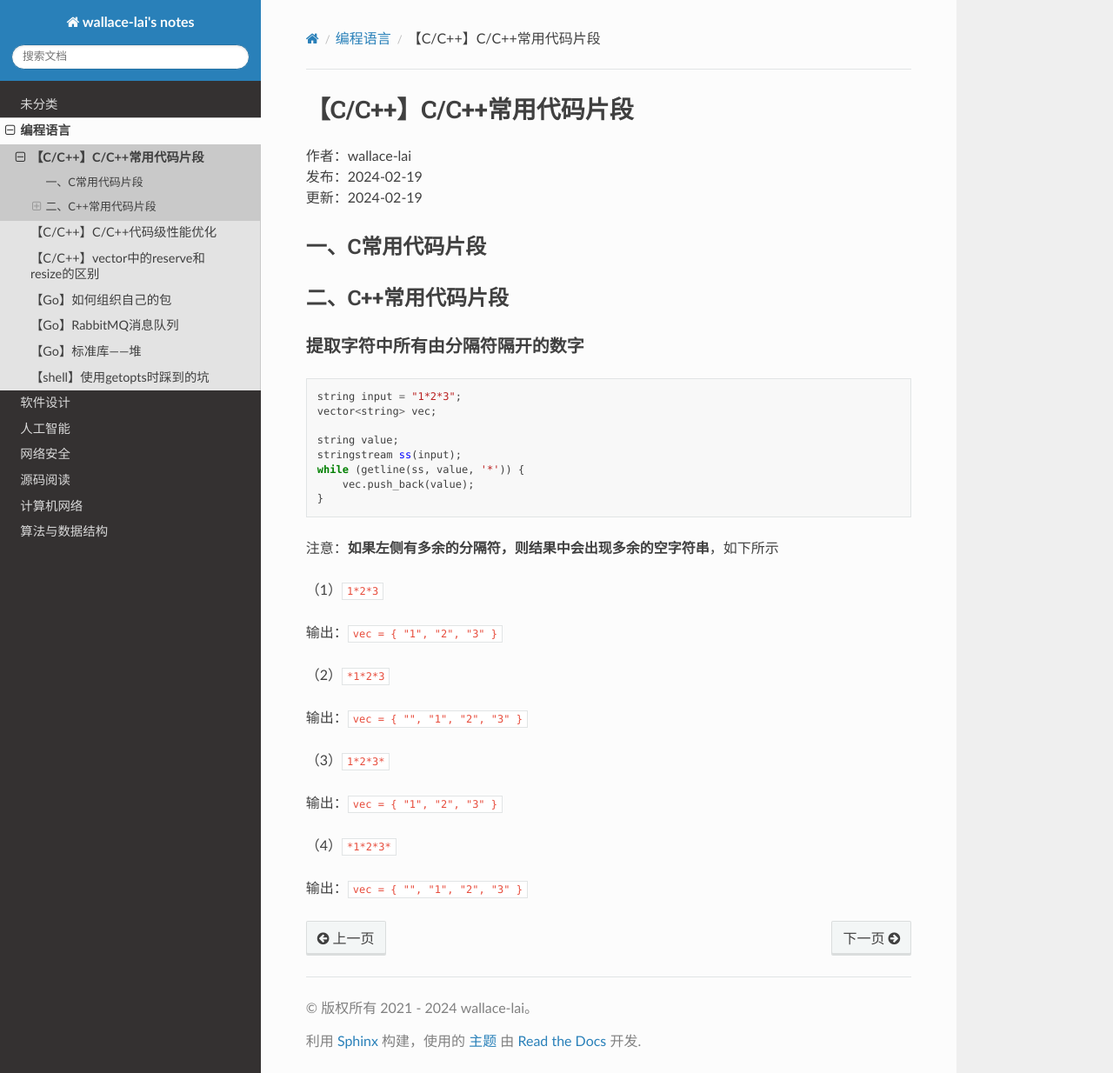
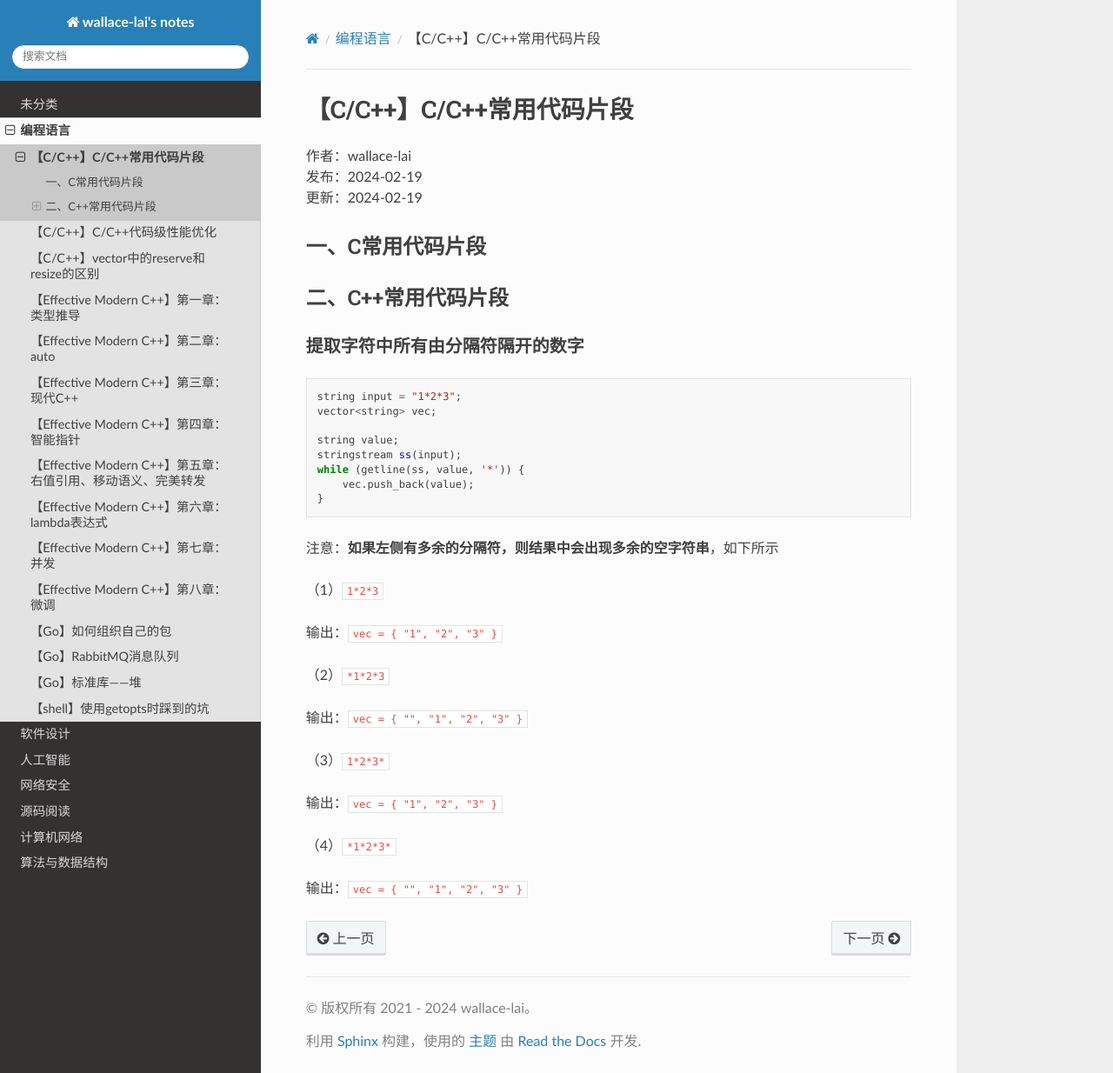
Before and after one commit to wallace-lai/learning-notes, a Sphinx documentation site: the page built from source/Language/cpp-snippet.md, in a window 1280 px wide and 1234 px high. Shown: the whole window at 87% size. Built offline with Sphinx 7.4.7 and the Read the Docs theme 2.0.0, drawn with Linux system fonts in a browser that asks for light colours.

Commit message:
upload post of <Effective Modern C++>

```diff
--- /dev/null
+++ b/source/Language/effective-modern-cpp0.md
@@ -0,0 +1,7 @@
+# 【Effective Modern C++】第一章：类型推导
+
+作者：wallace-lai </br>
+发布：2024-02-28 </br>
+更新：2024-02-28 </br>
+
+未完待续
--- /dev/null
+++ b/source/Language/effective-modern-cpp1.md
@@ -0,0 +1,7 @@
+# 【Effective Modern C++】第二章：auto
+
+作者：wallace-lai </br>
+发布：2024-02-28 </br>
+更新：2024-02-28 </br>
+
+未完待续
--- /dev/null
+++ b/source/Language/effective-modern-cpp2.md
@@ -0,0 +1,7 @@
+# 【Effective Modern C++】第三章：现代C++
+
+作者：wallace-lai </br>
+发布：2024-02-28 </br>
+更新：2024-02-28 </br>
+
+未完待续
--- /dev/null
+++ b/source/Language/effective-modern-cpp3.md
@@ -0,0 +1,7 @@
+# 【Effective Modern C++】第四章：智能指针
+
+作者：wallace-lai </br>
+发布：2024-02-28 </br>
+更新：2024-02-28 </br>
+
+未完待续
--- /dev/null
+++ b/source/Language/effective-modern-cpp4.md
@@ -0,0 +1,7 @@
+# 【Effective Modern C++】第五章：右值引用、移动语义、完美转发
+
+作者：wallace-lai </br>
+发布：2024-02-28 </br>
+更新：2024-02-28 </br>
+
+未完待续
--- /dev/null
+++ b/source/Language/effective-modern-cpp5.md
@@ -0,0 +1,7 @@
+# 【Effective Modern C++】第六章：lambda表达式
+
+作者：wallace-lai </br>
+发布：2024-02-28 </br>
+更新：2024-02-28 </br>
+
+未完待续
--- /dev/null
+++ b/source/Language/effective-modern-cpp6.md
@@ -0,0 +1,7 @@
+# 【Effective Modern C++】第七章：并发
+
+作者：wallace-lai </br>
+发布：2024-02-28 </br>
+更新：2024-02-28 </br>
+
+未完待续
--- /dev/null
+++ b/source/Language/effective-modern-cpp7.md
@@ -0,0 +1,7 @@
+# 【Effective Modern C++】第八章：微调
+
+作者：wallace-lai </br>
+发布：2024-02-28 </br>
+更新：2024-02-28 </br>
+
+未完待续
```
Also changed, not shown: source/Language/index.rst (+9 -0 lines).
